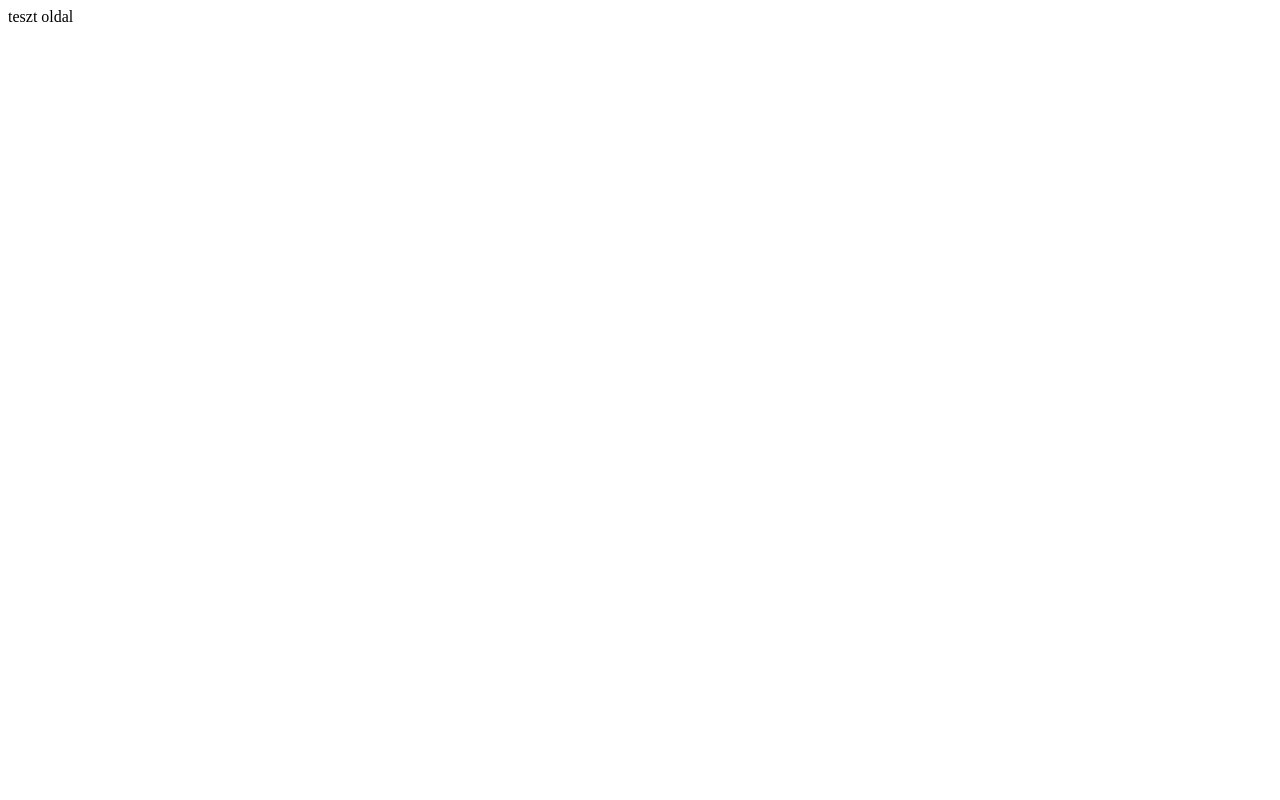
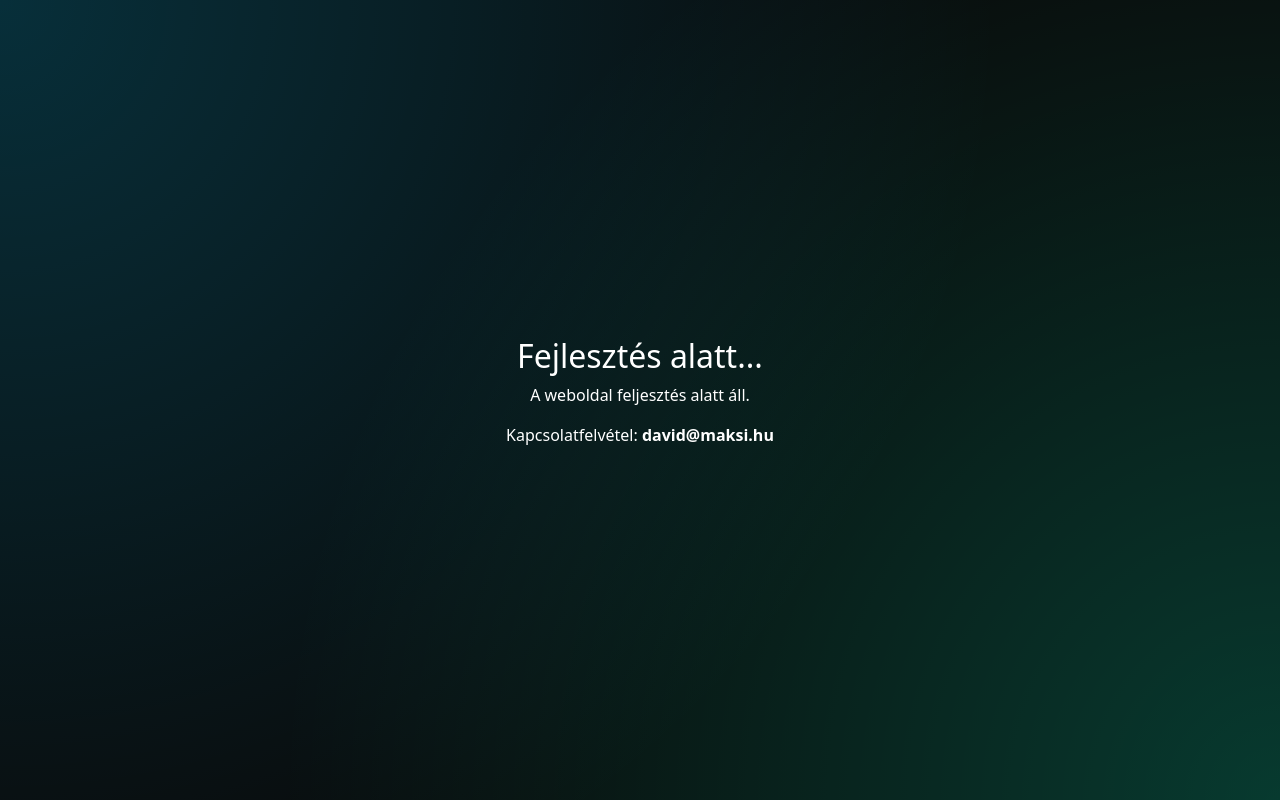
Before and after one commit to MaksiD-dev/MaksiD-dev.github.io, a plain HTML site: page index.html in a window 1280 px wide. Drawn offline with nearby package versions, Linux system fonts and the light colour scheme.

Commit message:
Update index.html

```diff
--- a/index.html
+++ b/index.html
@@ -1 +1,31 @@
-teszt oldal
+<!DOCTYPE html>
+<html lang="hu">
+<head>
+    <meta charset="UTF-8">
+    <meta name="viewport" content="width=device-width, initial-scale=1.0">
+    <title>maksi.hu</title>
+    <link href="https://cdn.jsdelivr.net/npm/bootstrap@5.3.3/dist/css/bootstrap.min.css" rel="stylesheet" integrity="sha384-QWTKZyjpPEjISv5WaRU9OFeRpok6YctnYmDr5pNlyT2bRjXh0JMhjY6hW+ALEwIH" crossorigin="anonymous">
+    <script src="https://cdn.jsdelivr.net/npm/bootstrap@5.3.3/dist/js/bootstrap.bundle.min.js" integrity="sha384-YvpcrYf0tY3lHB60NNkmXc5s9fDVZLESaAA55NDzOxhy9GkcIdslK1eN7N6jIeHz" crossorigin="anonymous"></script>
+    <style>
+        body{
+            height: 100vh;
+            background: radial-gradient( 2500px circle at 0 0, rgba(0, 200, 255, 0.2), transparent 40% ), radial-gradient( 2500px circle at 100% 100%, rgba(0, 255, 200, 0.2), transparent 40% ) #090909;
+            color: #fff;
+        }
+        .container{
+            height: 100%;
+        }
+    </style>
+</head>
+<body>
+    <div class="container h-100 d-flex justify-content-center align-items-center">
+        <div class="row align-items-center">
+            <div class="col-sm-12 col-md-12 text-center">
+                <h2>Fejlesztés alatt...</h2>
+                <p>A weboldal feljesztés alatt áll.</p>
+                <p>Kapcsolatfelvétel: <strong>david@maksi.hu</strong></p>
+            </div>
+        </div>
+    </div>
+</body>
+</html>
```
